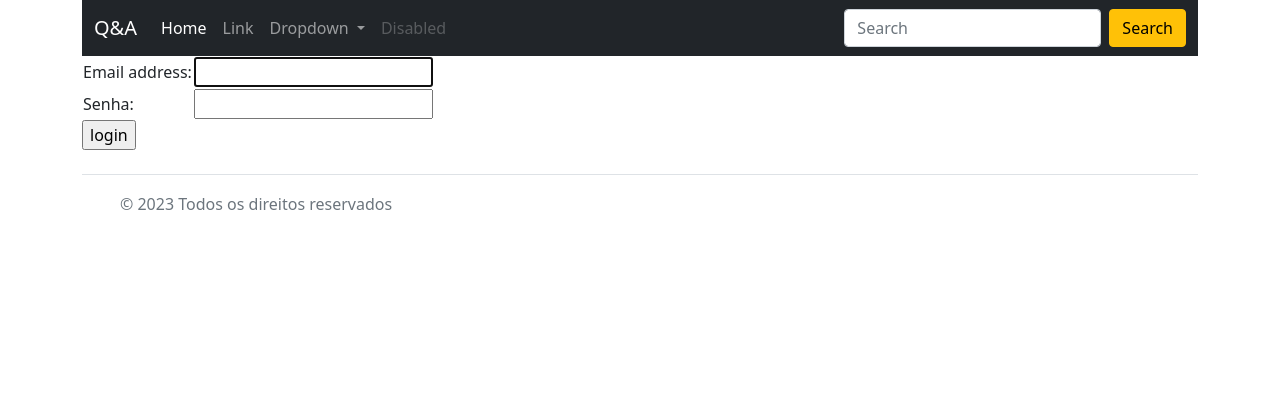
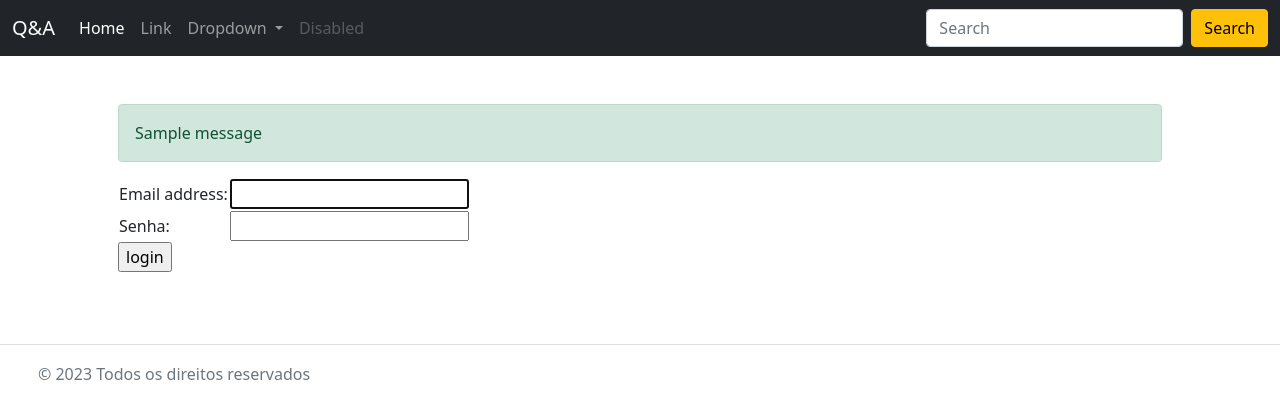
Before and after one commit to rogeriodelphi/portal, a Django app: page /contas/login in a window 1280 px wide. Shown: the top 419 px of the page. Run offline with Django 3.2, Linux system fonts and the light colour scheme; tables that the repository leaves empty hold one stand-in row (values such as "Sample post"); one stand-in notice (Sample message) is shown; some libraries are stand-ins or nearby versions.

Commit message:
Autenticação e permissões - Messagens

```diff
--- a/base/templates/base/_base.html
+++ b/base/templates/base/_base.html
@@ -7,11 +7,12 @@
 </head>
 
 <body>
-    <div class="container">
-        {% include 'base/navbar.html' %}
+    {% include 'base/_navbar.html' %}
+    <div class="container p-5">
+        {% include 'base/_message.html' %}
         {% block content %}
         {% endblock %}
-        {% include 'base/_footer.html' %}
     </div>
+    {% include 'base/_footer.html' %}
 </body>
 </html>
--- /dev/null
+++ b/base/templates/base/_message.html
@@ -0,0 +1,5 @@
+{% if messages %}
+    {% for message in messages %}
+    <div id='msg' class="alert alert-{{ message.tags }}" role="alert">{{ message }}</div>
+    {% endfor %}
+{% endif %}
--- a/contas/views.py
+++ b/contas/views.py
@@ -1,7 +1,11 @@
 from django.contrib.auth.views import LoginView
+from django.contrib.messages.views import SuccessMessageMixin
 
-class UserLoginView(LoginView):
-    template_name = template_name = 'registration/login.html'
+class UserLoginView(SuccessMessageMixin, LoginView):
+    template_name = 'registration/login.html'
+    success_url = '/index/'
+    success_message = "Login efetuado com sucesso!"
+
 
 
 # Create your views here.
```
Also changed, not shown: base/templates/base/_navbar.html (renamed from base/templates/base/navbar.html).
